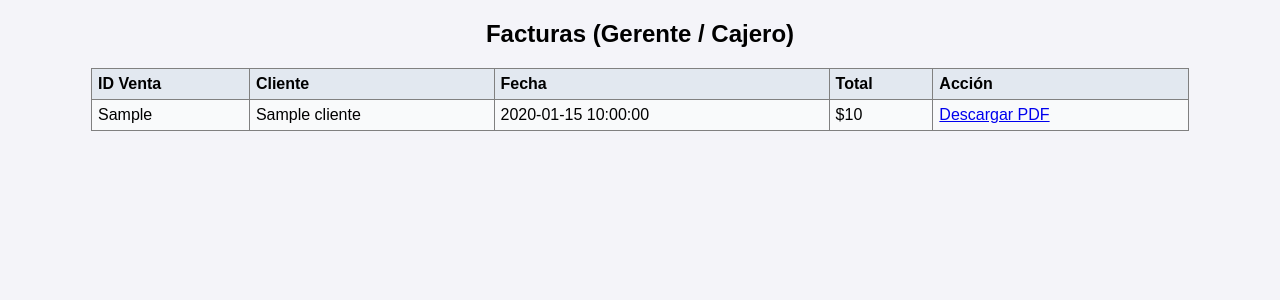
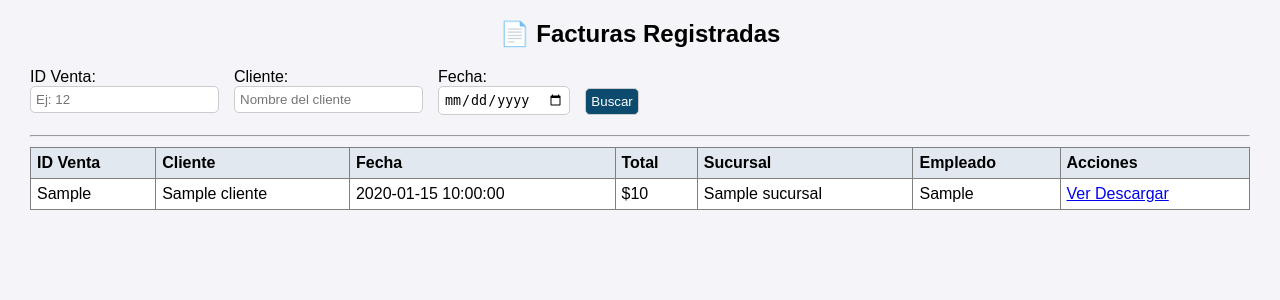
Before and after one commit to JuanSebastianTorres/SupermercadosApp, a Flask app: template templates/facturas.html in a window 1280 px wide. Shown: the part 130-430 px from the top of the page. Run offline with Flask 3, Linux system fonts and the light colour scheme; the template is opened without the code that fills it: most values are stand-ins (such as "Sample title", 1, 10 or a date in 2020); some libraries are stand-ins or nearby versions.

Commit message:
cambios facturas

```diff
--- a/templates/facturas.html
+++ b/templates/facturas.html
@@ -1,25 +1,83 @@
-{% extends 'layout.html' %}
+{% extends "layout.html" %}
 {% block content %}
-<h2>Facturas (Gerente / Cajero)</h2>
 
-<table border="1" cellpadding="6" style="width:90%; margin:auto;">
+<h2>📄 Facturas Registradas</h2>
+
+<!-- ============================
+     FILTROS
+============================ -->
+<form method="GET" style="margin-bottom:20px; display:flex; gap:15px; flex-wrap:wrap;">
+
+  <div>
+    <label>ID Venta:</label><br>
+    <input type="number" name="idVenta" placeholder="Ej: 12" class="form-control">
+  </div>
+
+  <div>
+    <label>Cliente:</label><br>
+    <input type="text" name="cliente" placeholder="Nombre del cliente" class="form-control">
+  </div>
+
+  <div>
+    <label>Fecha:</label><br>
+    <input type="date" name="fecha" class="form-control">
+  </div>
+
+  {% if session['rol'] == 'GERENTE' %}
+  <div>
+    <label>Empleado (creador):</label><br>
+    <input type="text" name="empleado" placeholder="Cajero" class="form-control">
+  </div>
+
+  <div>
+    <label>Sucursal:</label><br>
+    <input type="text" name="sucursal" placeholder="Sucursal" class="form-control">
+  </div>
+  {% endif %}
+
+  <div style="align-self:flex-end;">
+    <button type="submit" class="btn btn-primary">Buscar</button>
+  </div>
+</form>
+
+<hr>
+
+<!-- ============================
+     TABLA DE FACTURAS
+============================ -->
+<table border="1" cellpadding="6" style="width:100%; border-collapse:collapse; background:white;">
+  <thead style="background:#e2e8f0;">
     <tr>
       <th>ID Venta</th>
       <th>Cliente</th>
       <th>Fecha</th>
       <th>Total</th>
-    <th>Acción</th>
+      <th>Sucursal</th>
+      <th>Empleado</th>
+      <th>Acciones</th>
     </tr>
+  </thead>
+  <tbody>
     {% for f in facturas %}
     <tr>
       <td>{{ f.idVenta }}</td>
       <td>{{ f.cliente }}</td>
       <td>{{ f.fecha }}</td>
       <td>${{ f.total }}</td>
+      <td>{{ f.sucursal }}</td>
+      <td>{{ f.creado_por }}</td>
       <td>
-        <a href="{{ url_for('facturas.descargar_factura', idVenta=f.idVenta) }}">Descargar PDF</a>
+        <a href="{{ url_for('facturas.ver_factura', idFactura=f._id) }}" class="btn btn-secondary">
+          Ver
+        </a>
+        <a href="{{ url_for('facturas.descargar_factura', idVenta=f.idVenta) }}"
+           class="btn btn-primary">
+          Descargar
+        </a>
       </td>
     </tr>
     {% endfor %}
+  </tbody>
 </table>
+
 {% endblock %}
--- a/templates/layout.html
+++ b/templates/layout.html
@@ -32,6 +32,10 @@
         | <a href="{{ url_for('pedidos.pedidos_proveedor') }}">Gestión de pedidos</a>
       {% endif %}
 
+      {% if session.get('rol') in ['CAJERO', 'GERENTE'] %}
+      <li><a href="{{ url_for('facturas.listar_facturas') }}">Facturas</a></li>
+      {% endif %}
+
       | <a href="{{ url_for('auth.logout') }}">Cerrar sesión</a>
     </nav>
     {% endif %}
```
Also changed, not shown: routes/facturas.py (+98 -12 lines), templates/factura_detalle.html (added, +51 -0 lines). Lines whose indentation alone changed are shown as unchanged.
